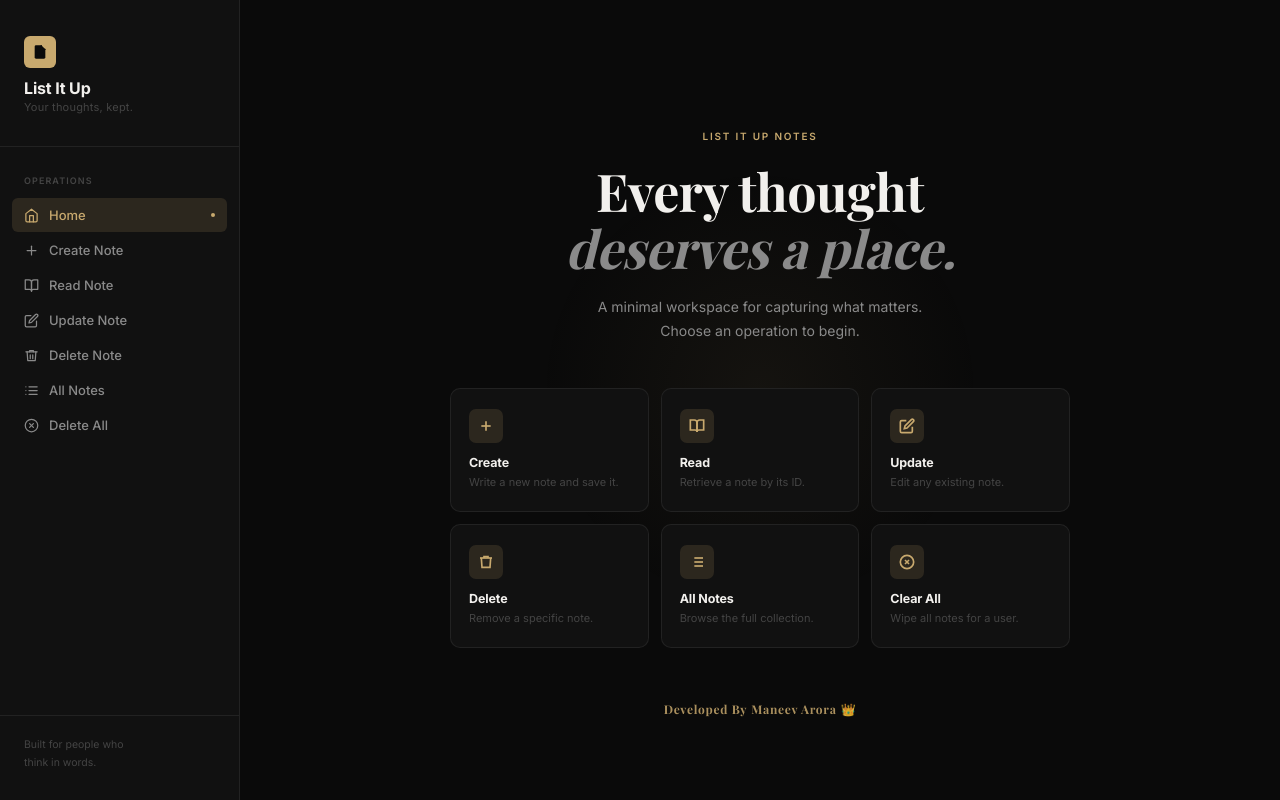
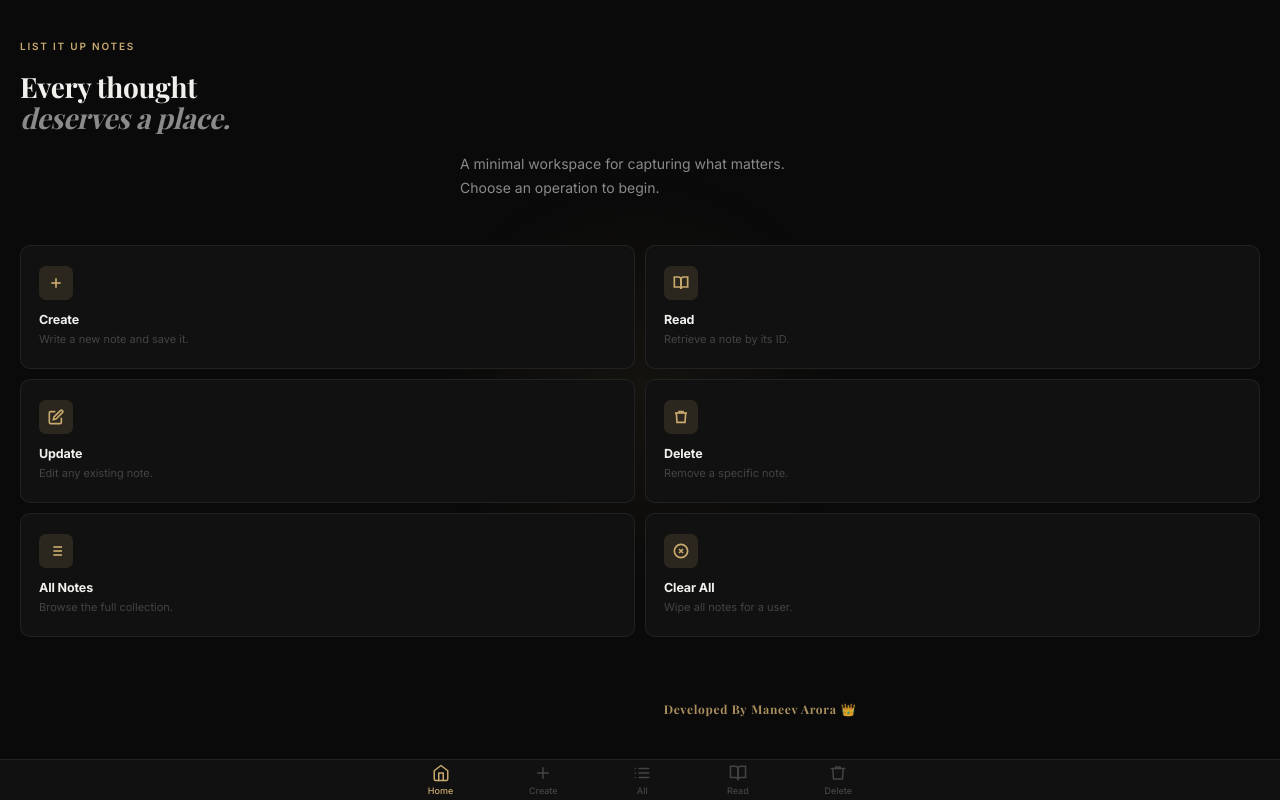
Before and after one commit to MANEEVAR1/Python-Projects, a Flask app: page / in a window 1280 px wide. Run offline with Flask 3, Linux system fonts and the light colour scheme; some libraries are stand-ins or nearby versions; some web fonts are replaced.

Commit message:
Fixed some more files

```diff
--- a/List_It_Up_NotesApp/app.py
+++ b/List_It_Up_NotesApp/app.py
@@ -17,17 +17,17 @@ def init_db():
     cursor = conn.cursor()
     cursor.execute("""
         CREATE TABLE IF NOT EXISTS users (
-            userId INTEGER PRIMARY KEY,
-            userName TEXT UNIQUE NOT NULL
+            "userId" INTEGER PRIMARY KEY,
+            "userName" TEXT UNIQUE NOT NULL
         )
     """)
     cursor.execute("""
         CREATE TABLE IF NOT EXISTS users_notes (
-            notesId INTEGER PRIMARY KEY,
+            "notesId" INTEGER PRIMARY KEY,
             notes TEXT,
             timestamp TEXT,
-            userId INTEGER,
-            FOREIGN KEY (userId) REFERENCES users(userId)
+            "userId" INTEGER,
+            FOREIGN KEY ("userId") REFERENCES users("userId")
         )
     """)
     conn.commit()
@@ -62,14 +62,14 @@ def create_note():
         cursor = conn.cursor()
 
         # Check if userId already exists with a DIFFERENT userName
-        cursor.execute("SELECT userName FROM users WHERE userId = %s", (userId,))
+        cursor.execute('SELECT "userName" FROM users WHERE "userId" = %s', (userId,))
         existing_user = cursor.fetchone()
         if existing_user and existing_user[0] != userName:
             cursor.close(); conn.close()
             return jsonify({'success': False, 'message': f'User ID {userId} belongs to "{existing_user[0]}", not "{userName}".'}), 409
 
         # Check if userName already exists with a DIFFERENT userId
-        cursor.execute("SELECT userId FROM users WHERE userName = %s", (userName,))
+        cursor.execute('SELECT "userId" FROM users WHERE "userName" = %s', (userName,))
         existing_name = cursor.fetchone()
         if existing_name and existing_name[0] != userId:
             cursor.close(); conn.close()
@@ -77,20 +77,20 @@ def create_note():
 
         # Safe to insert/ignore user
         cursor.execute("""
-            INSERT INTO users (userId, userName)
+            INSERT INTO users ("userId", "userName")
             VALUES (%s, %s)
-            ON CONFLICT (userId) DO NOTHING
+            ON CONFLICT ("userId") DO NOTHING
         """, (userId, userName))
 
         # Generate a unique notesId (retry on collision)
         for _ in range(5):
             notesId = random.randint(1, 9999999)
-            cursor.execute("SELECT notesId FROM users_notes WHERE notesId = %s", (notesId,))
+            cursor.execute('SELECT "notesId" FROM users_notes WHERE "notesId" = %s', (notesId,))
             if cursor.fetchone() is None:
                 break
 
         cursor.execute(
-            "INSERT INTO users_notes (notesId, notes, timestamp, userId) VALUES (%s, %s, %s, %s)",
+            'INSERT INTO users_notes ("notesId", notes, timestamp, "userId") VALUES (%s, %s, %s, %s)',
             (notesId, notes, timestamp, userId)
         )
         conn.commit()
@@ -107,10 +107,10 @@ def read_note(notesId):
         conn   = get_connection()
         cursor = conn.cursor()
         cursor.execute("""
-            SELECT n.notesId, n.notes, n.timestamp, u.userName
+            SELECT n."notesId", n.notes, n.timestamp, u."userName"
             FROM users_notes n
-            JOIN users u ON n.userId = u.userId
-            WHERE n.notesId = %s
+            JOIN users u ON n."userId" = u."userId"
+            WHERE n."notesId" = %s
         """, (notesId,))
         row = cursor.fetchone()
         cursor.close(); conn.close()
@@ -130,13 +130,13 @@ def update_note(notesId):
     try:
         conn   = get_connection()
         cursor = conn.cursor()
-        cursor.execute("SELECT notesId FROM users_notes WHERE notesId = %s", (notesId,))
+        cursor.execute('SELECT "notesId" FROM users_notes WHERE "notesId" = %s', (notesId,))
         if cursor.fetchone() is None:
             cursor.close(); conn.close()
             return jsonify({'success': False, 'message': f'No note found with ID #{notesId}.'}), 404
         timestamp = time.strftime("%B %d, %Y — %I:%M %p")
         cursor.execute(
-            "UPDATE users_notes SET notes = %s, timestamp = %s WHERE notesId = %s",
+            'UPDATE users_notes SET notes = %s, timestamp = %s WHERE "notesId" = %s',
             (notes, timestamp, notesId)
         )
         conn.commit()
@@ -151,11 +151,11 @@ def delete_note(notesId):
     try:
         conn   = get_connection()
         cursor = conn.cursor()
-        cursor.execute("SELECT notesId FROM users_notes WHERE notesId = %s", (notesId,))
+        cursor.execute('SELECT "notesId" FROM users_notes WHERE "notesId" = %s', (notesId,))
         if cursor.fetchone() is None:
             cursor.close(); conn.close()
             return jsonify({'success': False, 'message': f'No note found with ID #{notesId}.'}), 404
-        cursor.execute("DELETE FROM users_notes WHERE notesId = %s", (notesId,))
+        cursor.execute('DELETE FROM users_notes WHERE "notesId" = %s', (notesId,))
         conn.commit()
         cursor.close(); conn.close()
         return jsonify({'success': True, 'message': 'Note deleted successfully.'})
@@ -168,13 +168,13 @@ def see_all_notes(userName):
     try:
         conn   = get_connection()
         cursor = conn.cursor()
-        cursor.execute("SELECT userId FROM users WHERE userName = %s", (userName,))
+        cursor.execute('SELECT "userId" FROM users WHERE "userName" = %s', (userName,))
         user = cursor.fetchone()
         if user is None:
             cursor.close(); conn.close()
             return jsonify({'success': False, 'message': f'User "{userName}" does not exist.'}), 404
         cursor.execute(
-            "SELECT notesId, notes, timestamp FROM users_notes WHERE userId = %s ORDER BY notesId DESC",
+            'SELECT "notesId", notes, timestamp FROM users_notes WHERE "userId" = %s ORDER BY "notesId" DESC',
             (user[0],)
         )
         rows  = cursor.fetchall()
@@ -190,12 +190,12 @@ def delete_all_notes(userId):
     try:
         conn   = get_connection()
         cursor = conn.cursor()
-        cursor.execute("SELECT notes FROM users_notes WHERE userId = %s", (userId,))
+        cursor.execute('SELECT "notesId" FROM users_notes WHERE "userId" = %s', (userId,))
         rows = cursor.fetchall()
         if not rows:
             cursor.close(); conn.close()
             return jsonify({'success': False, 'message': f'No notes found for User ID {userId}.'}), 404
-        cursor.execute("DELETE FROM users_notes WHERE userId = %s", (userId,))
+        cursor.execute('DELETE FROM users_notes WHERE "userId" = %s', (userId,))
         conn.commit()
         cursor.close(); conn.close()
         return jsonify({'success': True, 'message': f'All {len(rows)} notes deleted successfully.', 'count': len(rows)})
--- a/List_It_Up_NotesApp/templates/index.html
+++ b/List_It_Up_NotesApp/templates/index.html
@@ -39,7 +39,7 @@
     font-family: 'Inter', sans-serif;
     background: var(--bg);
     color: var(--ink);
-    overflow: hidden;
+    /*overflow: hidden;*/
     overscroll-behavior: none;
   }
 
@@ -206,14 +206,10 @@
   }
 
   /* ─── SCREEN: HOME ───────────────────────────── */
-  #screen-home {
-    align-items: center;
-    justify-content: center;
-    text-align: center;
-    padding: 60px 40px;
-    position: relative;
-    overflow: hidden;
-  }
+     #screen-home {
+      padding: 40px 20px 120px;
+      justify-content: flex-start;
+    }
 
   .home-bg-orb {
     position: absolute;
@@ -945,24 +941,25 @@
     .home-grid { grid-template-columns: repeat(2, 1fr); max-width: 480px; }
   }
 
-  @media (max-width: 768px) {
-    html, body {
+      html, body {
       overflow: hidden;
       overscroll-behavior: none;
-      touch-action: pan-y;
     }
 
     .shell {
       grid-template-columns: 1fr;
-      height: 100vh;
+      height: 100%;
+      min-height: 100svh;
       overflow: hidden;
     }
 
     .sidebar { display: none; }
 
     .main {
+      height: 100svh;
       padding-bottom: calc(104px + env(safe-area-inset-bottom, 0px));
       overscroll-behavior-y: contain;
+      -webkit-overflow-scrolling: touch;
     }
 
     .mobile-nav { display: block; }
```
